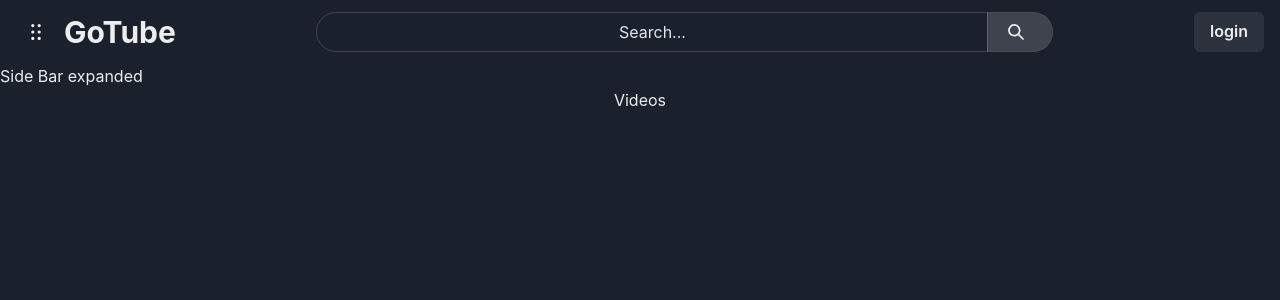
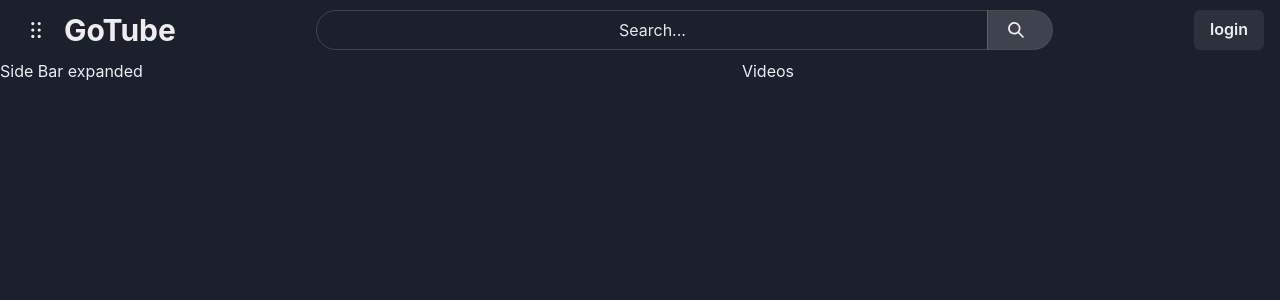
Before and after one commit to protomem/gotube, a React (Vite) app in the folder web/: page / in a window 1280 px wide. Shown: the top 300 px of the page. Built offline with nearby package versions, Linux system fonts and the light colour scheme.

Commit message:
refactor(web): resize side-bar

```diff
--- a/web/src/components/side-bar.tsx
+++ b/web/src/components/side-bar.tsx
@@ -8,7 +8,7 @@ const SideBar = ({ type }: Props) => {
   type = type || "expanded";
 
   return (
-    <Box width={type === "minimal" ? "100px" : "500px"}>
+    <Box width={type === "minimal" ? "6rem" : "16rem"}>
       Side Bar {type === "expanded" && "expanded"}
     </Box>
   );
--- a/web/src/layouts/main-layout.tsx
+++ b/web/src/layouts/main-layout.tsx
@@ -27,6 +27,7 @@ const MainLayout = ({ children, hideSideBar }: Props) => {
     <Flex direction="column" h="100dvh">
       <AppBar switchSideBar={handleSwtchSideBar} />
 
+      <Flex direction="row" h="full">
         {!hideSideBar ? (
           <SideBar type={isOpen ? "minimal" : "expanded"} />
         ) : (
@@ -38,7 +39,8 @@ const MainLayout = ({ children, hideSideBar }: Props) => {
           </Drawer>
         )}
 
-      <Box>{children}</Box>
+        <Box flex="1">{children}</Box>
+      </Flex>
     </Flex>
   );
 };
```
Lines whose indentation alone changed are shown as unchanged.
